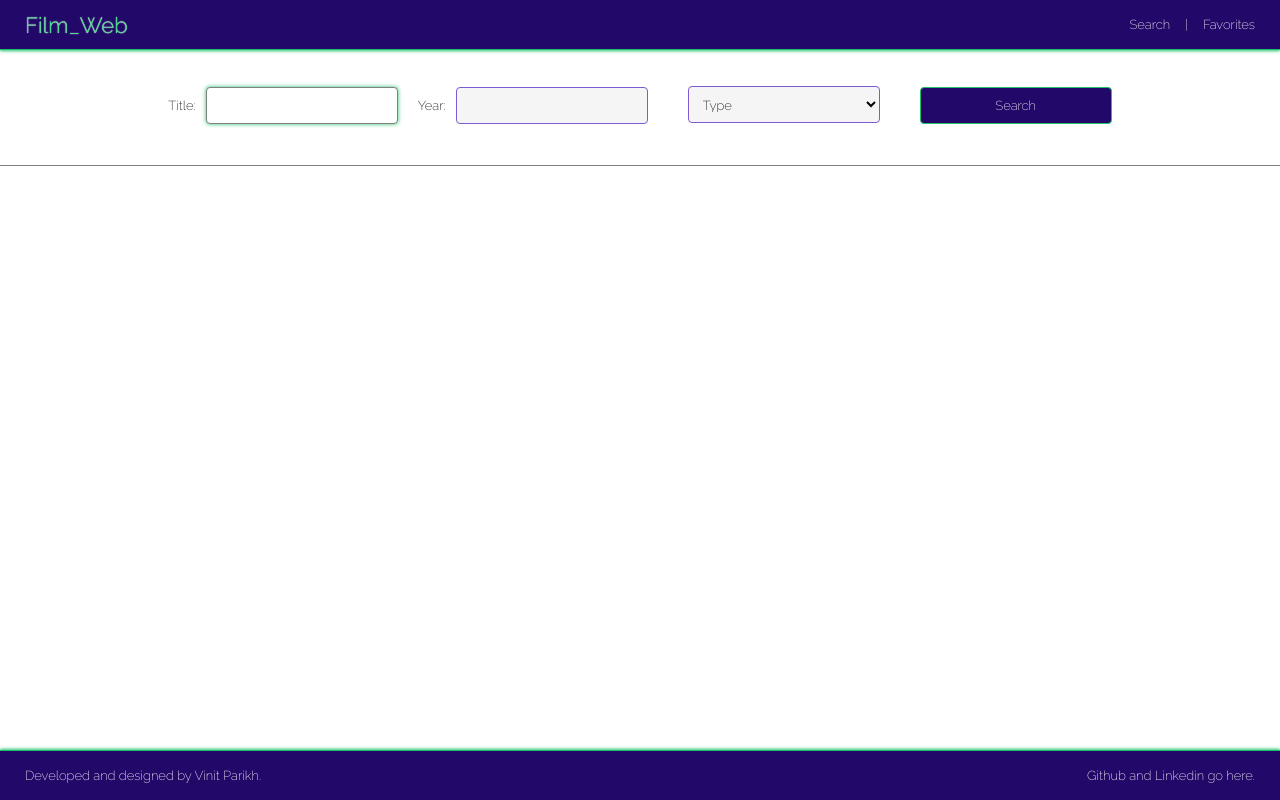
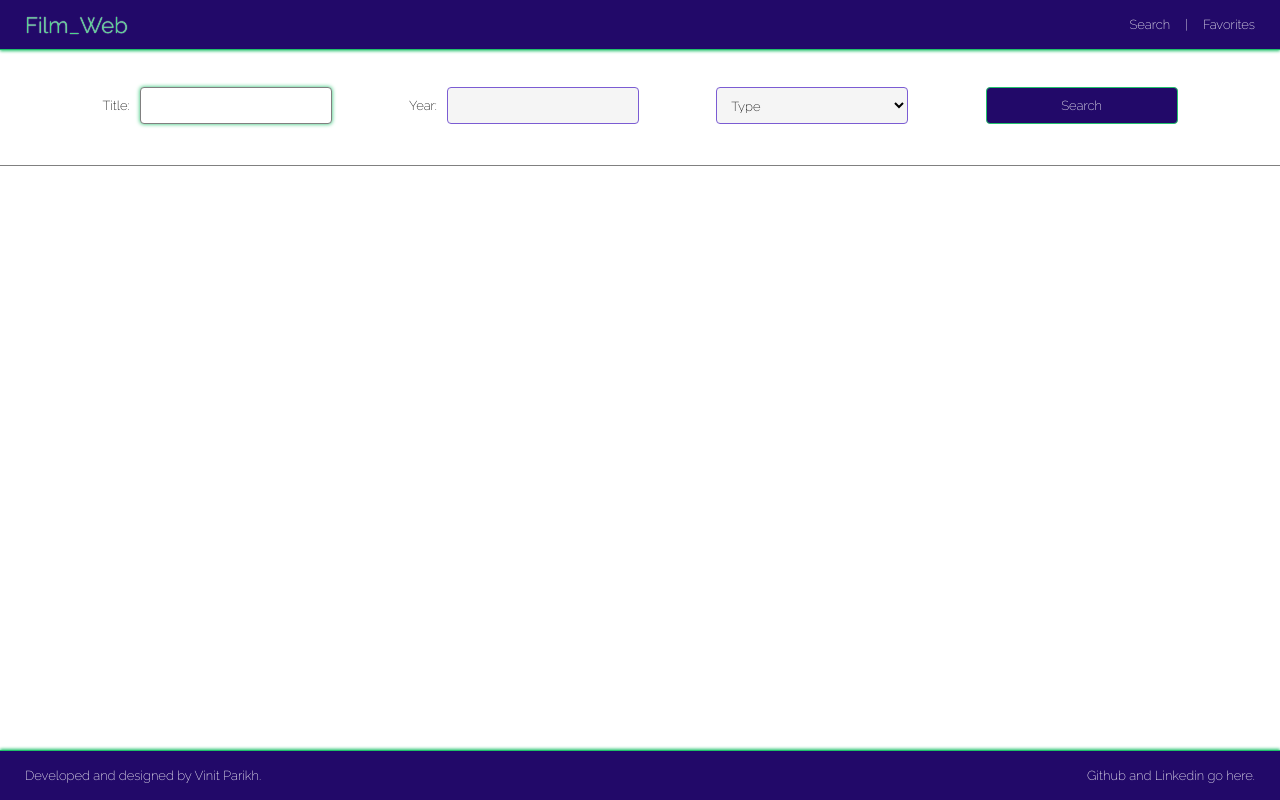
Before and after one commit to vinitp94/FilmWeb, a React app: page / in a window 1280 px wide. Built offline with nearby package versions, Linux system fonts and the light colour scheme.

Commit message:
Add basic styling to movie container

```diff
--- /dev/null
+++ b/app/stylesheets/movies.css
@@ -0,0 +1,11 @@
+#movie-container {
+  margin: 20px 8vw;
+}
+
+#movie-list > *:not(:last-child) {
+  border-bottom: 1px solid var(--dark-fill);
+}
+
+#movie-list > * {
+  padding: 20px 0px;
+}
--- a/app/stylesheets/search.css
+++ b/app/stylesheets/search.css
@@ -1,18 +1,14 @@
 #search-container {
-  display: flex;
-  justify-content: center;
-  align-items: center;
   padding-top: 30px;
   margin: 0px 8vw;
-  height: 50px;
 }
 
-#search-form > * {
-  margin: 0px 10px;
-}
-
-#search-form > :not(label) {
-  margin-left: 30px;
+#search-form {
+  display: flex;
+  justify-content: space-between;
+  align-items: center;
+  width: 100%;
+  height: 50px;
 }
 
 #search-form > label > input {
@@ -24,6 +20,7 @@
   justify-content: center;
   padding-bottom: 15px;
   border-bottom: 1px solid var(--dark-fill);
+  box-sizing: border-box;
 }
 
 #page-nav-list {
--- a/index.html
+++ b/index.html
@@ -10,6 +10,7 @@
     <link rel="stylesheet" href="app/stylesheets/base.css">
     <link rel="stylesheet" href="app/stylesheets/nav.css">
     <link rel="stylesheet" href="app/stylesheets/search.css">
+    <link rel="stylesheet" href="app/stylesheets/movies.css">
   </head>
   <body>
     <div id='root'>
```
